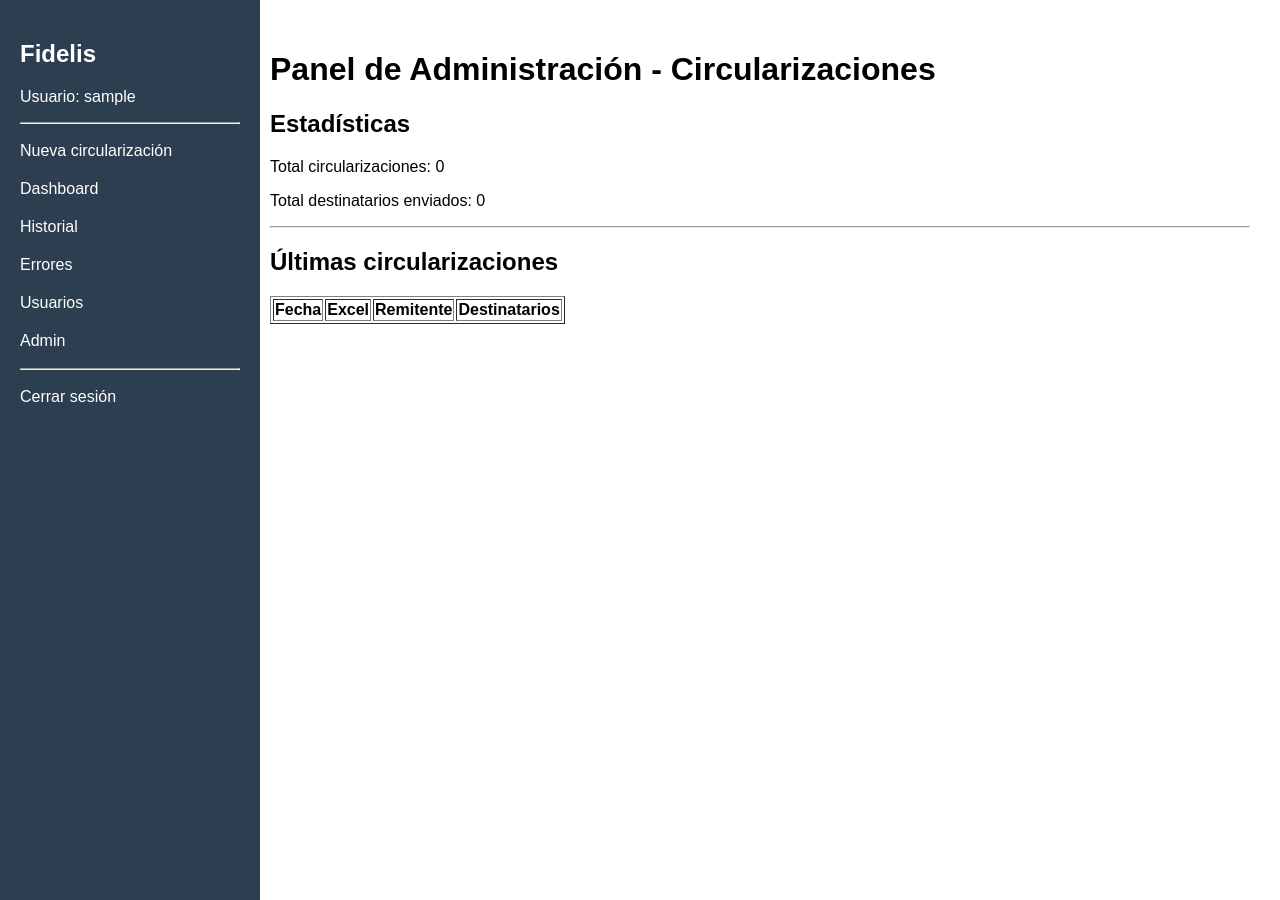
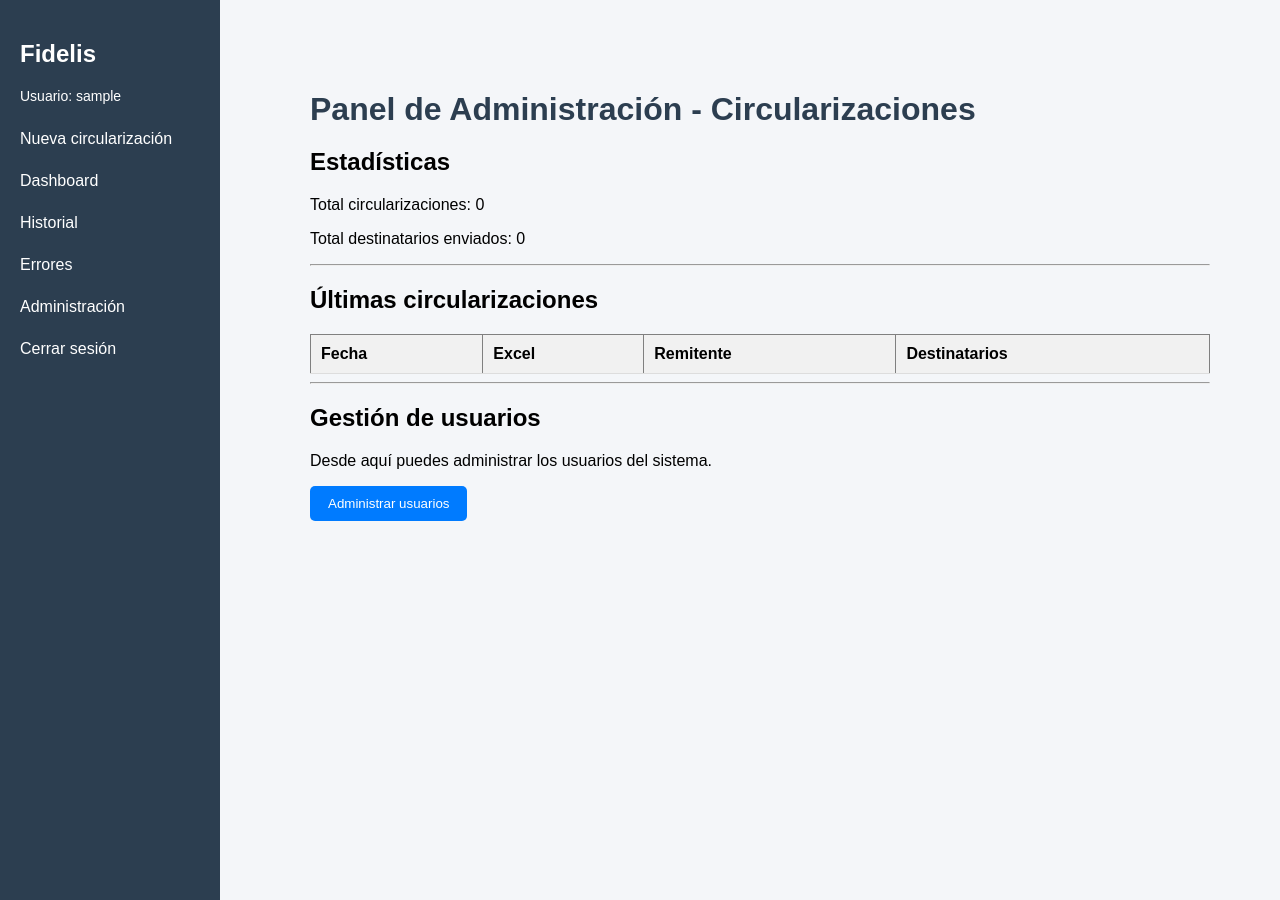
Before and after one commit to nicoduraan06/circularizaciones-fidelis, a FastAPI app: page /admin in a window 1280 px wide. Run offline with FastAPI, Linux system fonts and the light colour scheme; the visitor is signed in with stand-in values (Sample User, id 1); lists and menus that the app fills with data are empty.

Commit message:
Add user management access button in admin panel

```diff
--- a/app/server.py
+++ b/app/server.py
@@ -12,9 +12,13 @@ from services.retry_service import reintentar_error
 from starlette.middleware.sessions import SessionMiddleware
 from services.auth_service import autenticar_usuario
 from services.user_service import obtener_usuarios, crear_usuario, eliminar_usuario
+from fastapi.staticfiles import StaticFiles
 import os
 
 app = FastAPI()
+
+# 🔹 activar carpeta static para CSS / JS / imágenes
+app.mount("/static", StaticFiles(directory="static"), name="static")
 
 app.add_middleware(
     SessionMiddleware,
@@ -219,12 +223,14 @@ async def login(
 
     return RedirectResponse("/", status_code=302)
 
+
 @app.get("/logout")
 def logout(request: Request):
 
     request.session.clear()
 
     return RedirectResponse("/login", status_code=302)
+
 
 @app.get("/usuarios", response_class=HTMLResponse)
 def ver_usuarios(request: Request):
@@ -261,6 +267,7 @@ async def eliminar_usuario_endpoint(
 
     return RedirectResponse("/usuarios", status_code=302)
 
+
 @app.post("/analizar_excel")
 async def analizar_excel(excel_file: UploadFile = File(...)):
 
--- /dev/null
+++ b/static/css/style.css
@@ -0,0 +1,86 @@
+body{
+font-family: Arial, Helvetica, sans-serif;
+background:#f4f6f9;
+margin:0;
+}
+
+.container{
+max-width:1100px;
+margin:auto;
+padding:40px;
+}
+
+h1{
+color:#2c3e50;
+margin-bottom:20px;
+}
+
+button{
+background:#007bff;
+border:none;
+color:white;
+padding:10px 18px;
+border-radius:5px;
+cursor:pointer;
+}
+
+button:hover{
+background:#0056b3;
+}
+
+input, textarea{
+width:100%;
+padding:8px;
+margin-top:5px;
+margin-bottom:15px;
+border:1px solid #ccc;
+border-radius:4px;
+}
+
+.card{
+background:white;
+padding:25px;
+border-radius:8px;
+box-shadow:0 2px 8px rgba(0,0,0,0.1);
+margin-bottom:20px;
+}
+
+table{
+width:100%;
+border-collapse:collapse;
+background:white;
+}
+
+th,td{
+padding:10px;
+border-bottom:1px solid #ddd;
+text-align:left;
+}
+
+th{
+background:#f1f1f1;
+}
+
+.sidebar{
+width:220px;
+background:#2c3e50;
+position:fixed;
+height:100%;
+padding-top:20px;
+}
+
+.sidebar a{
+display:block;
+color:white;
+padding:12px 20px;
+text-decoration:none;
+}
+
+.sidebar a:hover{
+background:#34495e;
+}
+
+.content{
+margin-left:240px;
+padding:30px;
+}
--- a/templates/admin.html
+++ b/templates/admin.html
@@ -35,4 +35,14 @@
 
 </table>
 
+<hr>
+
+<h2>Gestión de usuarios</h2>
+
+<p>Desde aquí puedes administrar los usuarios del sistema.</p>
+
+<a href="/usuarios">
+    <button>Administrar usuarios</button>
+</a>
+
 {% endblock %}
--- a/templates/base.html
+++ b/templates/base.html
@@ -1,42 +1,10 @@
 <!DOCTYPE html>
 <html>
+<head>
 
-<head>
-    <title>Circularizaciones Fidelis</title>
+<title>Grupo Fidelis - Circularizaciones</title>
 
-    <style>
-
-        body{
-            font-family: Arial;
-            margin:0;
-        }
-
-        .sidebar{
-            width:220px;
-            background:#2c3e50;
-            color:white;
-            position:fixed;
-            height:100%;
-            padding:20px;
-        }
-
-        .sidebar a{
-            display:block;
-            color:white;
-            text-decoration:none;
-            padding:10px 0;
-        }
-
-        .sidebar a:hover{
-            background:#34495e;
-        }
-
-        .content{
-            margin-left:240px;
-            padding:30px;
-        }
-
-    </style>
+<link rel="stylesheet" href="/static/css/style.css">
 
 </head>
 
@@ -44,33 +12,34 @@
 
 <div class="sidebar">
 
-<h2>Fidelis</h2>
+<h2 style="color:white;padding-left:20px;">Fidelis</h2>
 
-<p>Usuario: {{ request.session.get("user") }}</p>
-
-<hr>
+    {% if request.session.user %}
+<p style="color:white;padding-left:20px;font-size:14px;">
+Usuario: {{ request.session.user }}
+</p>
+{% endif %}
 
 <a href="/">Nueva circularización</a>
 <a href="/dashboard">Dashboard</a>
 <a href="/historial">Historial</a>
 <a href="/errores">Errores</a>
-<a href="/usuarios">Usuarios</a>
-<a href="/admin">Admin</a>
-
-<hr>
-
+{% if request.session.role == "admin" %}
+<a href="/admin">Administración</a>
+{% endif %}
 <a href="/logout">Cerrar sesión</a>
 
 </div>
 
 <div class="content">
 
-{% block content %}
+<div class="container">
 
-{% endblock %}
+{% block content %}{% endblock %}
+
+</div>
 
 </div>
 
 </body>
-
 </html>
```
